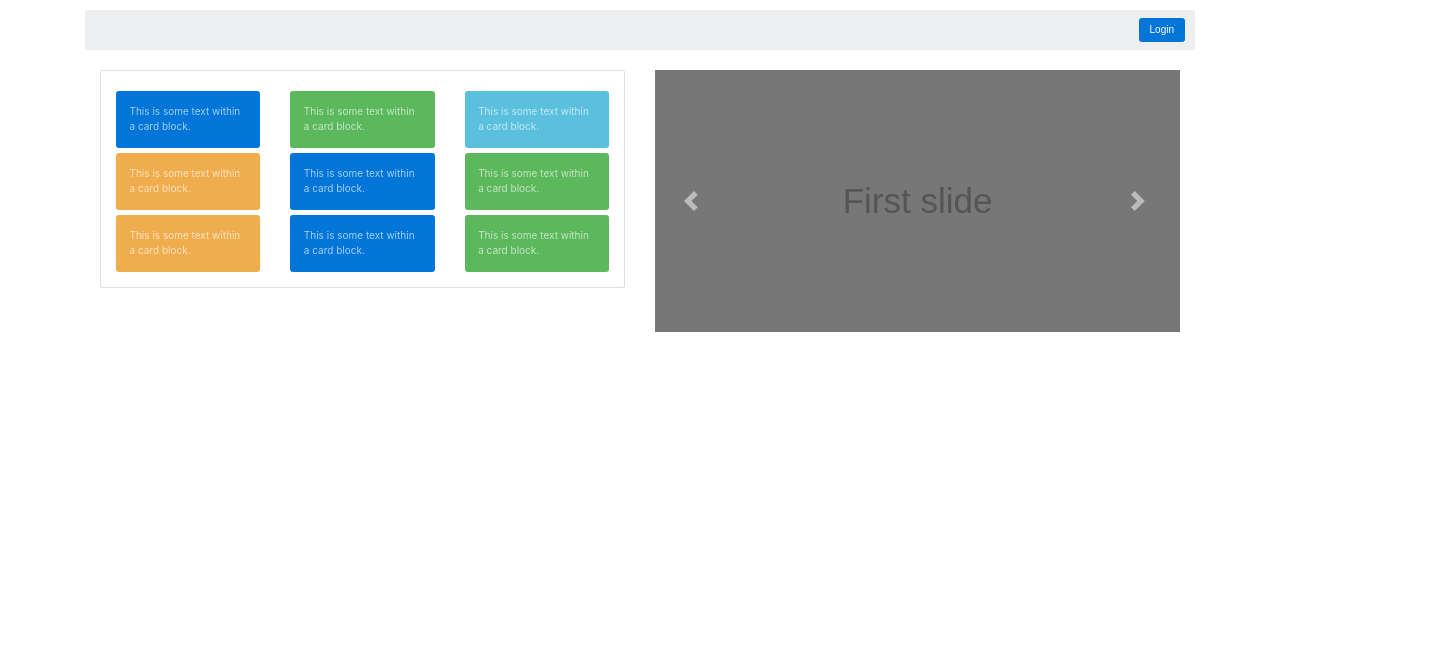
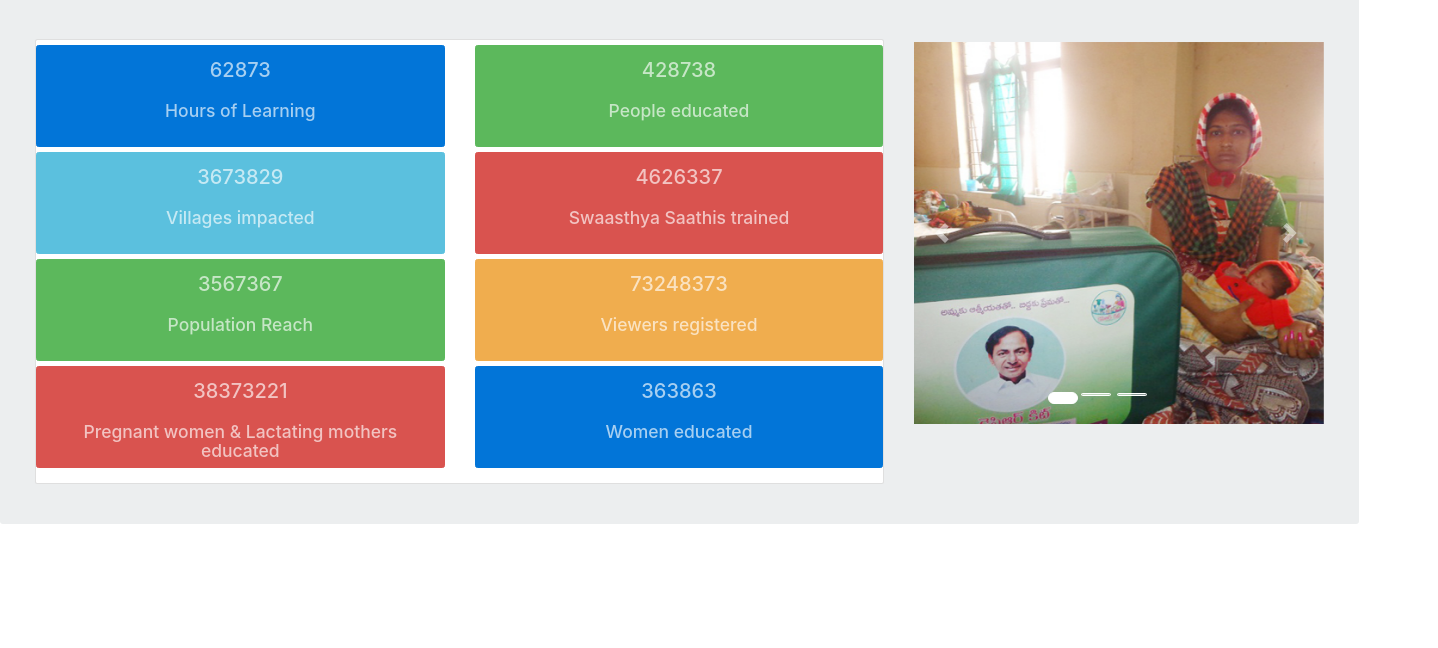
Before and after one commit to SudheerKumar507/Health-Application-Reports, a website: page app/index.html in a window 1280 px wide. Shown: the part 152-800 px from the top of the page, 1438 px wide, since content can reach past the window. Drawn offline with nearby package versions, Linux system fonts and the light colour scheme; some packages are replaced by stand-ins of ours; files that its build step writes are made by us from their sources; a script that the page names is missing.

Commit message:
home_screen added

```diff
--- a/app/index.html
+++ b/app/index.html
@@ -9,10 +9,15 @@
     <!-- build:css(.) styles/vendor.css -->
     <!-- bower:css -->
     <link rel="stylesheet" href="bower_components/bootstrap/dist/css/bootstrap.css" />
+    <link rel="stylesheet" href="https://maxcdn.bootstrapcdn.com/bootstrap/4.0.0-alpha.6/css/bootstrap.min.css" integrity="sha384-rwoIResjU2yc3z8GV/NPeZWAv56rSmLldC3R/AZzGRnGxQQKnKkoFVhFQhNUwEyJ"
+    crossorigin="anonymous">
+    <link href="https://maxcdn.bootstrapcdn.com/font-awesome/4.7.0/css/font-awesome.min.css" rel="stylesheet" integrity="sha384-wvfXpqpZZVQGK6TAh5PVlGOfQNHSoD2xbE+QkPxCAFlNEevoEH3Sl0sibVcOQVnN"
+   crossorigin="anonymous">
+
     <!-- endbower -->
     <!-- endbuild -->
     <!-- build:css(.tmp) styles/main.css -->
-    <link rel="stylesheet" href="styles/main.css">
+    <link rel="stylesheet" href="styles/home.css">
     <!-- endbuild -->
   </head>
   <body ng-app="healthApplicationApp">
@@ -48,7 +53,7 @@
       </div>
     </div> -->
 
-    <div class="container">
+    <div class="container-fluid2">
     <div ng-view=""></div>
     </div>
 
@@ -79,6 +84,7 @@
     <script src="bower_components/angular-route/angular-route.js"></script>
     <script src="bower_components/angular-sanitize/angular-sanitize.js"></script>
     <script src="bower_components/angular-touch/angular-touch.js"></script>
+    <script src="bower_components/angular-bootstrap/ui-bootstrap-tpls.js"></script>
     <!-- endbower -->
     <!-- endbuild -->
 
@@ -87,6 +93,12 @@
     <link rel="stylesheet" href="https://maxcdn.bootstrapcdn.com/bootstrap/4.0.0-alpha.6/css/bootstrap.min.css" integrity="sha384-rwoIResjU2yc3z8GV/NPeZWAv56rSmLldC3R/AZzGRnGxQQKnKkoFVhFQhNUwEyJ" crossorigin="anonymous">
 
 
+   <script src="https://code.jquery.com/jquery-3.1.1.slim.min.js" integrity="sha384-A7FZj7v+d/sdmMqp/nOQwliLvUsJfDHW+k9Omg/a/EheAdgtzNs3hpfag6Ed950n"
+   crossorigin="anonymous"></script>
+   <script src="https://cdnjs.cloudflare.com/ajax/libs/tether/1.4.0/js/tether.min.js" integrity="sha384-DztdAPBWPRXSA/3eYEEUWrWCy7G5KFbe8fFjk5JAIxUYHKkDx6Qin1DkWx51bBrb"
+   crossorigin="anonymous"></script>
+   <script src="https://maxcdn.bootstrapcdn.com/bootstrap/4.0.0-alpha.6/js/bootstrap.min.js" integrity="sha384-vBWWzlZJ8ea9aCX4pEW3rVHjgjt7zpkNpZk+02D9phzyeVkE+jo0ieGizqPLForn"
+   crossorigin="anonymous"></script>
 
     <script src="https://code.jquery.com/jquery-3.1.1.slim.min.js" integrity="sha384-A7FZj7v+d/sdmMqp/nOQwliLvUsJfDHW+k9Omg/a/EheAdgtzNs3hpfag6Ed950n" crossorigin="anonymous"></script>
     <script src="https://cdnjs.cloudflare.com/ajax/libs/tether/1.4.0/js/tether.min.js" integrity="sha384-DztdAPBWPRXSA/3eYEEUWrWCy7G5KFbe8fFjk5JAIxUYHKkDx6Qin1DkWx51bBrb" crossorigin="anonymous"></script>
--- a/app/scripts/app.js
+++ b/app/scripts/app.js
@@ -22,9 +22,9 @@ angular
   .config(function ($routeProvider) {
     $routeProvider
       .when('/', {
-        templateUrl: 'views/main.html',
-        controller: 'MainCtrl',
-        controllerAs: 'main'
+        templateUrl: 'views/home.html',
+        controller: 'HomeCtrl',
+        controllerAs: 'home'
       })
       .when('/about', {
         templateUrl: 'views/about.html',
--- a/app/scripts/controllers/main.js
+++ b/app/scripts/controllers/home.js
@@ -8,7 +8,7 @@
  * Controller of the healthApplicationApp
  */
 angular.module('healthApplicationApp')
-  .controller('MainCtrl', function () {
+  .controller('HomeCtrl', function () {
     this.awesomeThings = [
       'HTML5 Boilerplate',
       'AngularJS',
--- a/app/styles/main.css
+++ b/app/styles/home.css
@@ -1,3 +1,19 @@
+.navbar{
+  width: 1359px;
+  height: 75px;
+  margin-bottom: 0px;
+}
+.breadcrumb{
+width: 1359px;
+height: 46px;
+background-color: #f75740;
+padding-top: 13px;
+padding-bottom: 0px;
+padding-right: 0px;
+padding-left: 0px;
+margin-bottom: 2px;
+}
+
 .browsehappy {
   margin: 0.2em 0;
   background: #ccc;
@@ -16,7 +32,12 @@ body {
   padding-left: 15px;
   padding-right: 15px;
 }
-
+.card-block{
+   height: 100px;
+}
+.card{
+  color: black;
+}
 /* Custom page header */
 .header {
   border-bottom: 1px solid #e5e5e5;
@@ -45,6 +66,8 @@ body {
 .jumbotron {
   text-align: center;
   border-bottom: 1px solid #e5e5e5;
+  margin-bottom: 0px;
+  width: 1359px;
 }
 .jumbotron .btn {
   font-size: 21px;
@@ -64,7 +87,7 @@ body {
   .container {
     max-width: 730px;
   }
-
+}
   /* Remove the padding we set earlier */
   .header,
   .marketing,
@@ -195,15 +218,3 @@ border-top-right-radius: 10px;*/
 .nav-item a .col {
   color: black;
 }
-
-
-
-/*@media only screen and (max-width: 500px) {
-  .bqv,
-  .bqy,
-  .bqw,
-  .bqx {
-      margin-bottom: 10px !important;
-  }
-}*/
-}
--- a/app/views/main.html
+++ b/app/views/home.html
@@ -1,24 +1,15 @@
- <link rel="stylesheet" href="https://maxcdn.bootstrapcdn.com/bootstrap/4.0.0-alpha.6/css/bootstrap.min.css" integrity="sha384-rwoIResjU2yc3z8GV/NPeZWAv56rSmLldC3R/AZzGRnGxQQKnKkoFVhFQhNUwEyJ"
-crossorigin="anonymous">
- <link href="https://maxcdn.bootstrapcdn.com/font-awesome/4.7.0/css/font-awesome.min.css" rel="stylesheet" integrity="sha384-wvfXpqpZZVQGK6TAh5PVlGOfQNHSoD2xbE+QkPxCAFlNEevoEH3Sl0sibVcOQVnN"
-crossorigin="anonymous">
-
-<script src="https://code.jquery.com/jquery-3.1.1.slim.min.js" integrity="sha384-A7FZj7v+d/sdmMqp/nOQwliLvUsJfDHW+k9Omg/a/EheAdgtzNs3hpfag6Ed950n"
-crossorigin="anonymous"></script>
-<script src="https://cdnjs.cloudflare.com/ajax/libs/tether/1.4.0/js/tether.min.js" integrity="sha384-DztdAPBWPRXSA/3eYEEUWrWCy7G5KFbe8fFjk5JAIxUYHKkDx6Qin1DkWx51bBrb"
-crossorigin="anonymous"></script>
-<script src="https://maxcdn.bootstrapcdn.com/bootstrap/4.0.0-alpha.6/js/bootstrap.min.js" integrity="sha384-vBWWzlZJ8ea9aCX4pEW3rVHjgjt7zpkNpZk+02D9phzyeVkE+jo0ieGizqPLForn"
-crossorigin="anonymous"></script>
-
-<div>
+<div style=" width: 1231px;">
 	<nav class="navbar navbar-toggleable-md navbar-light bg-faded">
 		<button class="navbar-toggler navbar-toggler-right" type="button" data-toggle="collapse" data-target="#navbarNavDropdown"
 		 aria-controls="navbarNavDropdown" aria-expanded="false" aria-label="Toggle navigation">
 			<span class="navbar-toggler-icon"></span>
 		</button>
 		<!-- Navigate header image -->
-		<a class="navbar-brand" href="#"><img src="../images/First_100_days.png" class="img-fluid" height="100px" width="100px"></a>
-		<div class="collapse navbar-collapse" id="navbarNavDropdown">
+		<a class="navbar-brand" href="#" style=" padding-bottom: 58px;"><img src="../images/First_100_days.png" class="img-fluid" height="100px" width=" 57px"></a>
+		<div class="collapse navbar-collapse" id="navbarNavDropdown" style="
+		width: 1359px;
+		padding-left: 0px;
+		padding-right: 0px;">
 			<ul class="navbar-nav mr-auto"></ul>
 			<ul class="navbar-nav">
 
@@ -31,9 +22,9 @@ crossorigin="anonymous"></script>
 			</ul>
 		</div>
 	</nav>
-	<ol class="breadcrumb">
+	<ol class="breadcrumb" style="background-color:#f75740; margin-bottom: 0px;padding-right: 103px;width: 1438px;">
 		<li class="breadcrumb-item active pull-right">
-			<button type="button" class="btn btn-primary" data-toggle="modal" data-target="#myModal">Login
+			<button type="button"  data-toggle="modal" data-target="" style="height: 36px;width: 96px;">Login
 			</button>
 		</li>
 	</ol>
@@ -91,109 +82,115 @@ crossorigin="anonymous"></script>
 			</div>
 		</div>
 	</div>
+	<div class="jumbotron" style="margin-bottom: 0px;">
 	<div class="container-fluid">
-		<div class="row">
-			<div class="col-sm-6">
-				<div class="card p-4 mt-3">
-					<div class="row mt-2">
-						<div class="col-sm-4">
-							<div class="card card-inverse card-primary">
+	<div class="row">
+	<div class="col-sm-8">
+	<div class="card p-6 mt-5" style="  height: 445px;">
+	<div class="row mt-2">
+	<div class="col-sm-6">
+	<div class="card card-inverse card-primary">
+	<div class="card-block">
+	<h2>62873</h2><br>	<h3> Hours of Learning	</h3>
+	</div>
+							</div>
+						</div>
+						<div class="col-sm-6">
+							<div class="card card-inverse card-success">
 								<div class="card-block">
-									This is some text within a card block.
+										<h2>428738</h2><br>	<h3> People educated </h3>
+
 								</div>
 							</div>
 						</div>
-						<div class="col-sm-4">
-							<div class="card card-inverse card-success">
+						</div>
+						<div class="row mt-2">
+						<div class="col-sm-6">
+							<div class="card card-inverse card-info">
 								<div class="card-block">
-									This is some text within a card block.
+										<h2>3673829</h2><br><h3> Villages impacted	</h3>
+
+
 								</div>
 							</div>
 						</div>
-						<div class="col-sm-4">
-							<div class="card card-inverse card-info">
+						<div class="col-sm-6">
+							<div class="card card-inverse card-danger">
 								<div class="card-block">
-									This is some text within a card block.
+										<h2>4626337</h2><br><h3> Swaasthya Saathis trained	</h3>
+
 								</div>
 							</div>
 						</div>
-					</div>
+						</div>
+						<div class="row mt-2">
+						<div class="col-sm-6">
+							<div class="card card-inverse card-success">
+								<div class="card-block">
+										<h2>3567367</h2><br><h3> Population Reach	</h3>
 
-					<div class="row mt-2">
-						<div class="col-sm-4">
-							<div class="card card-inverse card-warning">
-								<div class="card-block">
-									This is some text within a card block.
 								</div>
 							</div>
 						</div>
-						<div class="col-sm-4">
-							<div class="card card-inverse card-primary">
+						<div class="col-sm-6">
+							<div class="card card-inverse card-warning">
 								<div class="card-block">
-									This is some text within a card block.
+										<h2>73248373</h2><br><h3> Viewers registered	</h3>
+
 								</div>
 							</div>
 						</div>
-						<div class="col-sm-4">
-							<div class="card card-inverse card-success">
+						</div>
+						<div class="row mt-2">
+						<div class="col-sm-6">
+							<div class="card card-inverse card-danger">
 								<div class="card-block">
-									This is some text within a card block.
+										<h2>38373221</h2><br><h3> Pregnant women & Lactating mothers educated </h3>
+
 								</div>
 							</div>
 						</div>
-					</div>
-					<div class="row mt-2">
-						<div class="col-sm-4">
-							<div class="card card-inverse card-warning">
+						<div class="col-sm-6">
+							<div class="card card-inverse card-primary">
 								<div class="card-block">
-									This is some text within a card block.
+									<h2>363863</h2><br>	<h3>Women educated	</h3>
 								</div>
 							</div>
 						</div>
-						<div class="col-sm-4">
-							<div class="card card-inverse card-primary">
-								<div class="card-block">
-									This is some text within a card block.
-								</div>
-							</div>
-						</div>
-						<div class="col-sm-4">
-							<div class="card card-inverse card-success">
-								<div class="card-block">
-									This is some text within a card block.
-								</div>
-							</div>
 						</div>
 					</div>
+				</div>
 
 
-				</div>
-			</div>
-
-			<div class="col-sm-6 mt-3">
-				<div id="carouselExampleControls" class="carousel slide" data-ride="carousel">
+			<div class="col-sm-4 mt-3" style="width: 222px;top: 23px;">
+				<div id="carouselExampleIndicators" class="carousel slide" data-ride="carousel">
+					<ol class="carousel-indicators">
+					  <li data-target="#carouselExampleIndicators" data-slide-to="0" class="active"></li>
+					  <li data-target="#carouselExampleIndicators" data-slide-to="1"></li>
+					  <li data-target="#carouselExampleIndicators" data-slide-to="2"></li>
+					</ol>
 					<div class="carousel-inner" role="listbox">
-						<div class="carousel-item active">
-							<img class="d-block img-fluid" src="../images/download.svg" alt="First slide">
-						</div>
-						<div class="carousel-item">
-							<img class="d-block img-fluid" src="../images/download.svg" alt="Second slide">
-						</div>
-						<div class="carousel-item">
-							<img class="d-block img-fluid" src="../images/download.svg" alt="Third slide">
-						</div>
+					  <div class="carousel-item active">
+						<img class="d-block img-fluid" src="../images/img6.jpg" alt="First slide">
+					  </div>
+					  <div class="carousel-item">
+						<img class="d-block img-fluid" src="../images/img6.jpg" alt="Second slide">
+					  </div>
+					  <div class="carousel-item">
+						<img class="d-block img-fluid" src="../images/img6.jpg" alt="Third slide">
+					  </div>
 					</div>
-					<a class="carousel-control-prev" href="#carouselExampleControls" role="button" data-slide="prev">
-						<span class="carousel-control-prev-icon" aria-hidden="true"></span>
-						<span class="sr-only">Previous</span>
+					<a class="carousel-control-prev" href="#carouselExampleIndicators" role="button" data-slide="prev">
+					  <span class="carousel-control-prev-icon" aria-hidden="true"></span>
+					  <span class="sr-only">Previous</span>
 					</a>
-					<a class="carousel-control-next" href="#carouselExampleControls" role="button" data-slide="next">
-						<span class="carousel-control-next-icon" aria-hidden="true"></span>
-						<span class="sr-only">Next</span>
+					<a class="carousel-control-next" href="#carouselExampleIndicators" role="button" data-slide="next">
+					  <span class="carousel-control-next-icon" aria-hidden="true"></span>
+					  <span class="sr-only">Next</span>
 					</a>
-				</div>
+				  </div>
 			</div>
 		</div>
-
-	</div>
 </div>
+</div>
+</div>
--- a/bower.json
+++ b/bower.json
@@ -11,7 +11,8 @@
     "angular-resource": "^1.4.0",
     "angular-route": "^1.4.0",
     "angular-sanitize": "^1.4.0",
-    "angular-touch": "^1.4.0"
+    "angular-touch": "^1.4.0",
+    "angular-bootstrap": "^2.5.0"
   },
   "devDependencies": {
     "angular-mocks": "^1.4.0"
```
Also changed, not shown: test/karma.conf.js (+1 -0 lines), app/images/img6.jpg (added), app/images/img7.jpg (added), app/images/img8.jpg (added).
